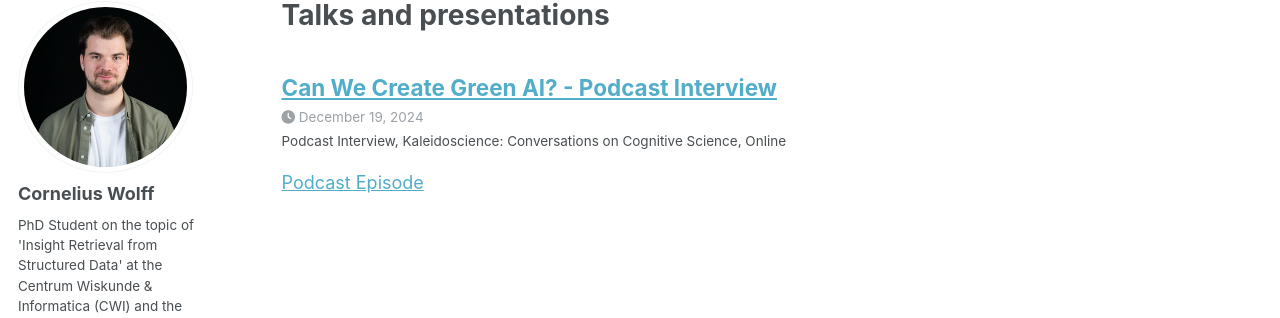
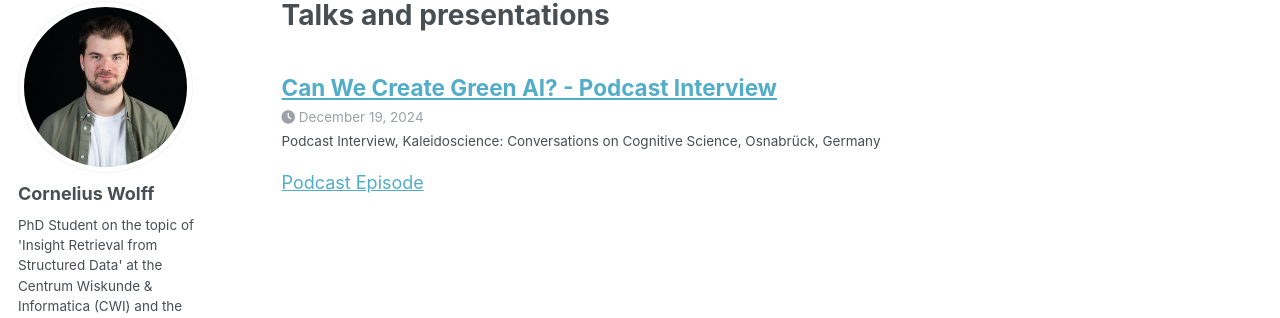
Before and after one commit to cowolff/cowolff.github.io, a Jekyll site: the page built from _pages/talks.html, in a window 1280 px wide. Shown: the part 98-416 px from the top of the page. Built offline with Jekyll 4.4.1, drawn with Linux system fonts in a browser that asks for light colours; some web fonts are replaced; a script that is not in the unit is left out.

Commit message:
Update 2024-12-19-green-ai-podcast.md

```diff
--- a/_talks/2024-12-19-green-ai-podcast.md
+++ b/_talks/2024-12-19-green-ai-podcast.md
@@ -5,7 +5,7 @@ type: "Podcast Interview"
 permalink: /talks/2024-12-19-green-ai-podcast
 venue: "Kaleidoscience: Conversations on Cognitive Science"
 date: 2024-12-19
-location: "Online"
+location: "Osnabrück, Germany"
 ---
 
 [Podcast Episode](https://open.spotify.com/episode/4VStCOSuXf5i7MHxJzIBbQ?si=63c67fa17a034ac0)
```
